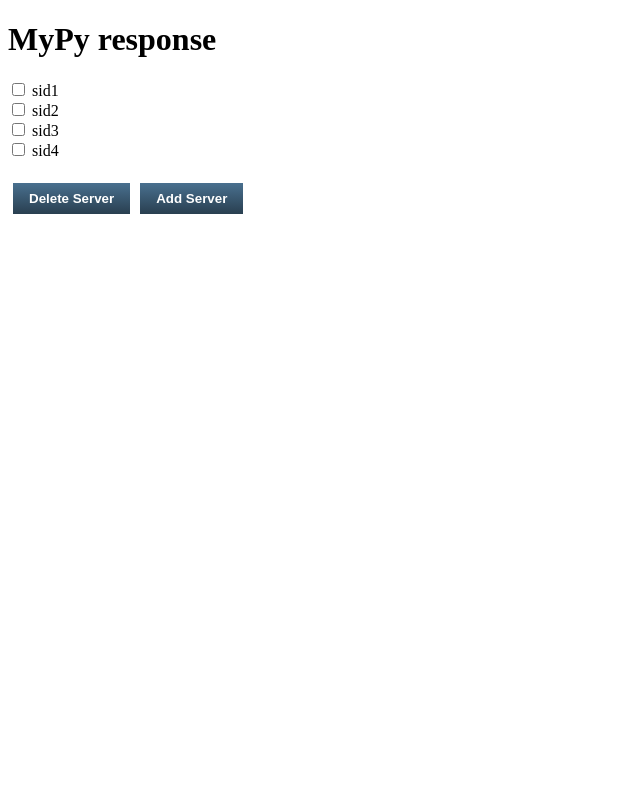
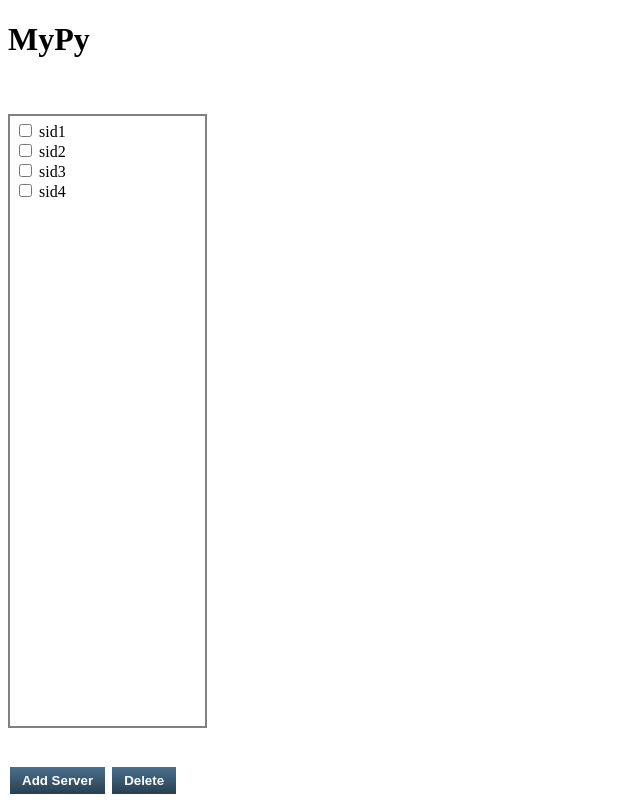
Before and after one commit to Siddhant-Tyagi/MyPy, a Django app: page /mypy/ in a window 1280 px wide. Shown: the whole page, without its empty margins (0-640 px from the left). Before the commit the page ends 214 px from the top, so only its background shows below. Run offline with Django 3.2, Linux system fonts and the light colour scheme; data comes from the database, SQL or seed files in the repository; both versions use the stored data as it was after the commit; parts of the project's set-up code (start-up, migrations or seed data) failed here and were passed over.

Commit message:
added the scrollable bar for server list

```diff
--- a/mypy_app/sqlite_operations.py
+++ b/mypy_app/sqlite_operations.py
@@ -1,12 +1,16 @@
 import sqlite3
 import os
 
-
+#the delete_server_list conatins the mysql server's names to be deleted
+#the method is called in the index view for deleting server
 def delete_servers(delete_server_list):
+    #building the path to the sqlite database file
     sqlite_db_path = os.path.join(os.path.dirname(__file__), os.pardir)
     sqlite_db_path = os.path.abspath(os.path.join(sqlite_db_path, "mypy_app.db"))
+    #using the sqlite3 python API to modify the database
     sqlite_connection_obj = sqlite3.connect(sqlite_db_path)
     sqlite_cursor_obj = sqlite_connection_obj.cursor()
+    #executing commands on the sqlite database for deleting servers
     for server_name in delete_server_list:
         sqlite_cursor_obj.execute("delete from mypy_app_add_server where mysql_server_name='%s'" \
                 %server_name)
--- a/mypy_app/views.py
+++ b/mypy_app/views.py
@@ -12,13 +12,16 @@ def adding_server(request):
         form = Add_Server_Form(request.POST)
 
         if form.is_valid():
+            #saving the server details in sqlite db
             form.save(commit=True)
+            #current_object contains the last entry from the sqlite db
             current_object = add_server.objects.all()[len(add_server.objects.all())-1]
+            #calling the connect_to_server method from mypy_mysqldb
+            #attempts to connect to the MySQL server and returns the response message
             adding_server_msg = connect_to_server(current_object)
+            #if the connection to MySQL server fails, delete this entry from the sqlite db
             if "successful" not in adding_server_msg:
                 current_object.delete()
-            print adding_server_msg
-            #return index(request, adding_server_msg)
             return render_to_response('mypy_app/add_server.html', {'form': form, \
                     'add_server_info': adding_server_msg}, context)
         else:
@@ -43,15 +46,10 @@ def index(request):
         #calling delete_server method from sqlite_operations module
         delete_servers(delete_server_list)
 
+    #building the updated context from the database
     context_dict = {
             'server_list': add_server.objects.all(),
             }
 
-    #if "successful" not in context_dict['add_server_info']:
-        #current_object.delete()
-
-    """context_dict = {
-            'add_server_info': add_server.objects.all(),
-            }"""
 
     return render_to_response('mypy_app/index.html', context_dict, context)
--- a/templates/mypy_app/add_server.html
+++ b/templates/mypy_app/add_server.html
@@ -40,6 +40,7 @@ form {
 	padding: 8px 16px;
 }
 	</style>
+	<!--The script htmlDecode escapes the html code in the response message-->
 	<script type="text/javascript">
            function htmlDecode(input){
 	      var e = document.createElement('div');
@@ -51,6 +52,7 @@ form {
 </head>
 
 <body>
+	<!--This script fires an alert pop up box when the add_server_info is not empty-->
 	{% if add_server_info %}
 	<script>
            function add_server_alert(){
--- a/templates/mypy_app/index.html
+++ b/templates/mypy_app/index.html
@@ -1,6 +1,4 @@
 <!DOCTYPE html>
-<html>
-
 <head>
 <title>MyPy</title>
 
@@ -10,38 +8,55 @@
 	background: linear-gradient(#49708f, #293f50);
 	border: 0;
 	color: #fff;
-	float: left;
 	cursor: pointer;
 	font-weight: bold;
-	padding: 8px 16px;
+
+	padding: 6px 12px;
 	margin: 5px;
-	left-margin: 10px;
+	margin-left: 2px;
      }
+
+ul
+{
+    list-style-type: none;
+    border: 2px solid gray;
+    padding: 5px;
+    width: 185px;
+    height: 600px;
+    overflow-y: auto;
+}
 
 </style>
 </head>
 {% load static %}
 <body>
-<h1>MyPy response</h1>
+<h1>MyPy</h1><br>
 {% if server_list %}
 
 	<form action="/mypy/" method="post">
         {% csrf_token %}
+    <ul>
 	{% for server in server_list %}
-	<input type="checkbox" name="delete_server_checkbox" value="{{server.mysql_server_name}}"/>
-	     {{ server.mysql_server_name }}<br>
+	<li><input type="checkbox" name="delete_server_checkbox" value="{{server.mysql_server_name}}"/>
+	     {{ server.mysql_server_name }}</li>
 	{% endfor %}
+	</ul>
+	<!--Delete server will call the index view with the checkbox values as the POST request-->
 	<br>
-	   <span> <input type="submit" value="Delete Server" class="btn">
+	<span>
+	<input type="submit" value="Delete" class="btn">
 	</form>
-
+	<!--Add server will call the adding_server view-->
+	<form action="/mypy/add_server/" method="post" style="float: left;">
+	{% csrf_token %}
+	<input type="submit" value="Add Server" class="btn">
+    </form>
+    </span>
 {% endif %}
 
-<form action="/mypy/add_server/" method="post">
-	{% csrf_token %}
-	<input type="submit" value="Add Server" class="btn">
-</form>
-</span>
+
+
+
 </body>
 
 </html>
```
Also changed, not shown: mypy_app.db, 4 other files.
